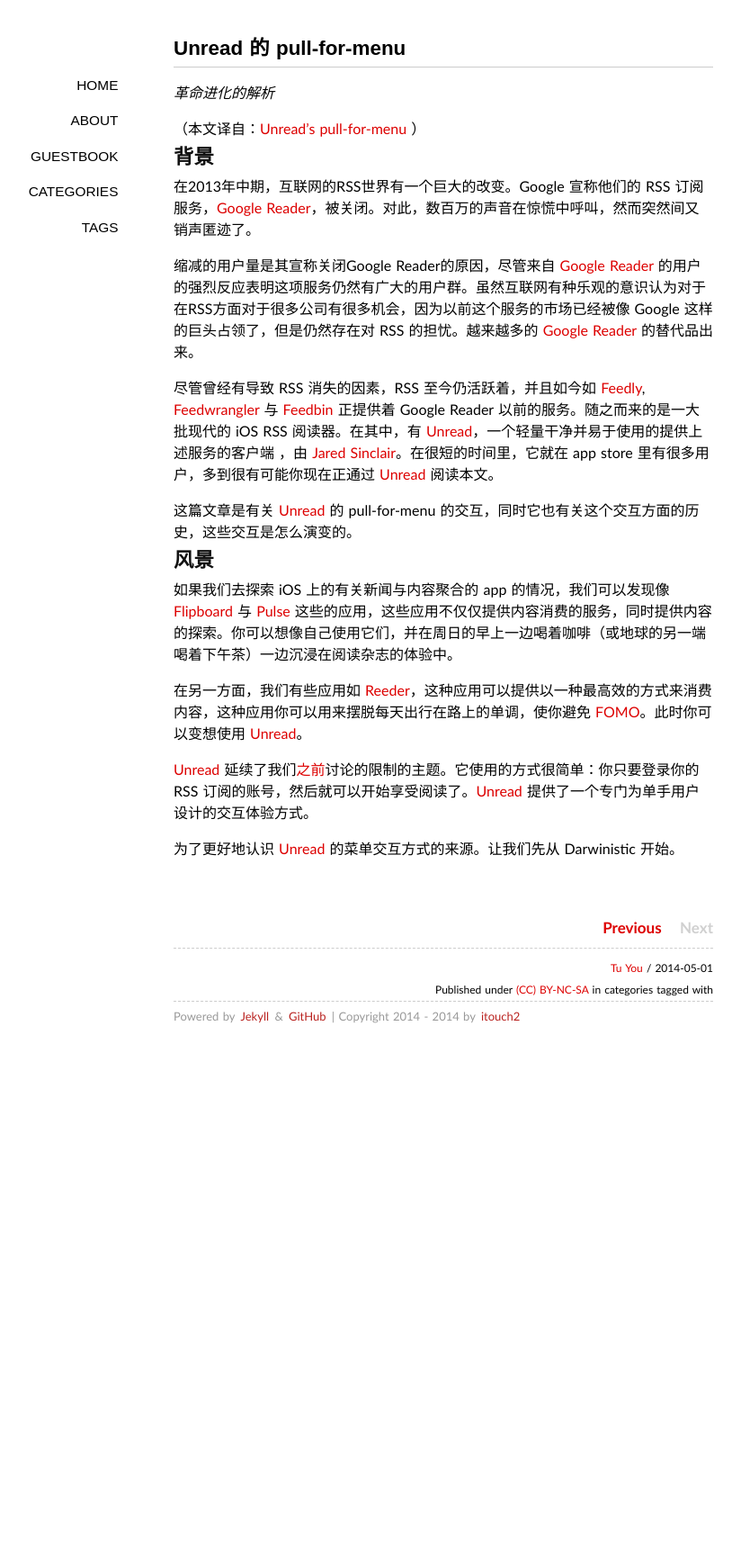
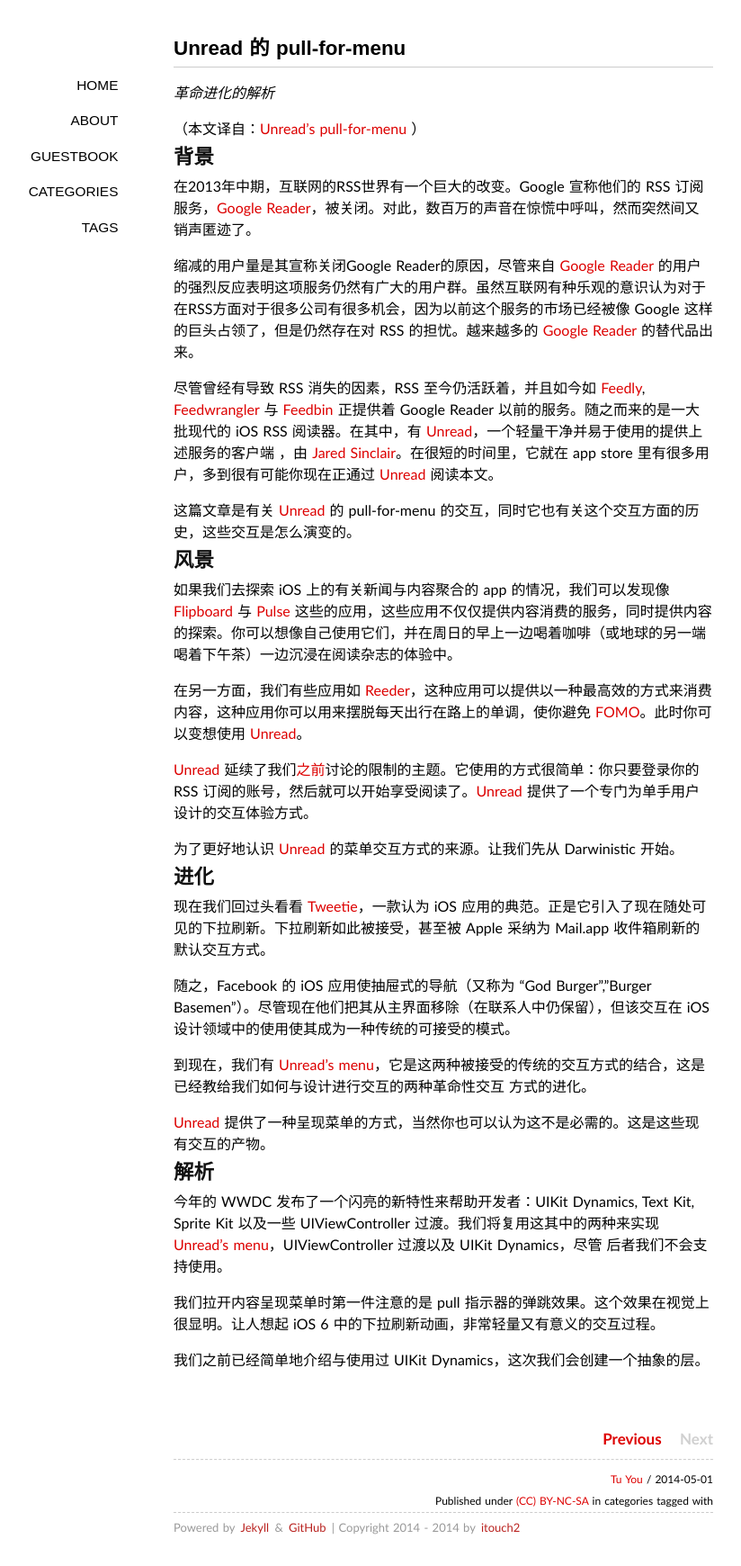
Before and after one commit to itouch2/itouch2.github.io, a Jekyll site: the page built from _posts/2014-05-01-Unread's-pull-for-menu.md, in a window 1280 px wide. Shown: the whole page at 90% size, without its empty margins (147-971 px from the left). Built offline with Jekyll 4.4.1, drawn with Linux system fonts in a browser that asks for light colours; some web fonts are replaced; Markdown is read by kramdown in place of the engine named in the settings; comment, search, counter and statistics services are not loaded; before the commit the page ends 1172 px from its top, so only the background shows below that.

Commit message:
add content in post Unread

```diff
--- a/_posts/2014-05-01-Unread's-pull-for-menu.md
+++ b/_posts/2014-05-01-Unread's-pull-for-menu.md
@@ -27,3 +27,21 @@
 [Unread](http://jaredsinclair.com/unread/) 延续了我们[之前](http://subjc.com/castro-playback-scrubber/)讨论的限制的主题。它使用的方式很简单：你只要登录你的 RSS 订阅的账号，然后就可以开始享受阅读了。[Unread](http://jaredsinclair.com/unread/) 提供了一个专门为单手用户设计的交互体验方式。
 
 为了更好地认识 [Unread](http://jaredsinclair.com/unread/) 的菜单交互方式的来源。让我们先从 Darwinistic 开始。
+
+##进化
+
+现在我们回过头看看 [Tweetie](http://en.wikipedia.org/wiki/Tweetie)，一款认为 iOS 应用的典范。正是它引入了现在随处可见的下拉刷新。下拉刷新如此被接受，甚至被 Apple 采纳为 Mail.app 收件箱刷新的默认交互方式。
+
+随之，Facebook 的 iOS 应用使抽屉式的导航（又称为 "God Burger","Burger Basemen"）。尽管现在他们把其从主界面移除（在联系人中仍保留），但该交互在 iOS 设计领域中的使用使其成为一种传统的可接受的模式。
+
+到现在，我们有 [Unread's menu](http://jaredsinclair.com/unread/)，它是这两种被接受的传统的交互方式的结合，这是已经教给我们如何与设计进行交互的两种革命性交互 方式的进化。
+
+[Unread](http://jaredsinclair.com/unread/) 提供了一种呈现菜单的方式，当然你也可以认为这不是必需的。这是这些现有交互的产物。
+
+##解析
+
+今年的 WWDC 发布了一个闪亮的新特性来帮助开发者：UIKit Dynamics, Text Kit, Sprite Kit 以及一些 UIViewController 过渡。我们将复用这其中的两种来实现 [Unread's menu](http://jaredsinclair.com/unread/)，UIViewController 过渡以及 UIKit Dynamics，尽管 后者我们不会支持使用。
+
+我们拉开内容呈现菜单时第一件注意的是 pull 指示器的弹跳效果。这个效果在视觉上很显明。让人想起 iOS 6 中的下拉刷新动画，非常轻量又有意义的交互过程。
+
+我们之前已经简单地介绍与使用过 UIKit Dynamics，这次我们会创建一个抽象的层。
```
